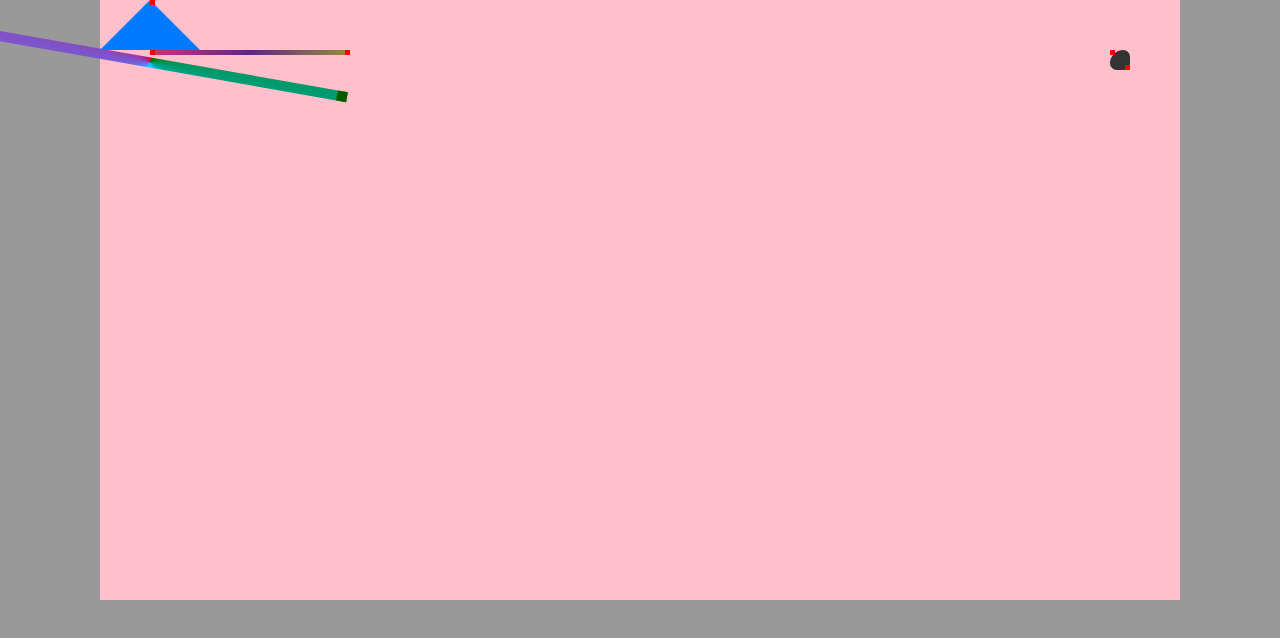
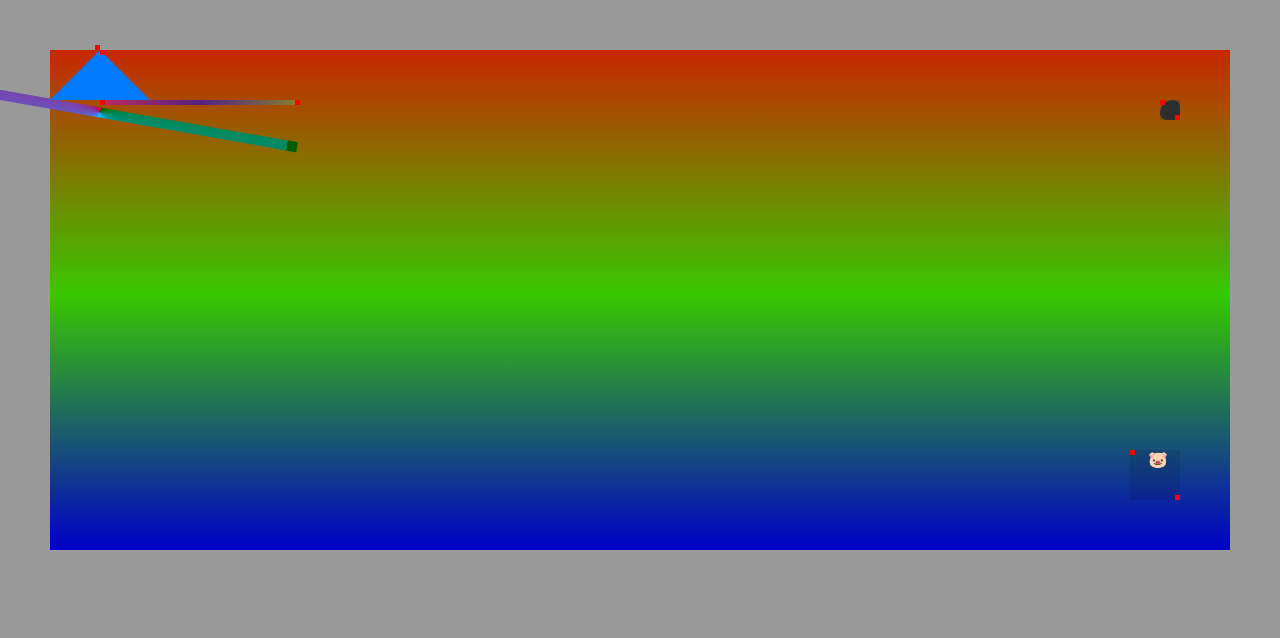
Before and after one commit to tetsuo808/css_art, a website: page index.html in a window 1280 px wide. Drawn offline with nearby package versions, Linux system fonts and the light colour scheme; files that its build step writes are made by us from their sources.

Commit message:
gradients

```diff
--- a/css/style.scss
+++ b/css/style.scss
@@ -8,43 +8,40 @@ Notes #1......:
 @import "variables.scss";
 @import "mixins.scss";
 
+@keyframes AnimationName {
+0%{background-position:0% 50%}
+50%{background-position:100% 50%}
+100%{background-position:0% 50%}
+}
+
+
 /******************
 Layout**/
-* {padding:0;margin:0;border:0;}
+* {padding:0;margin:0;border:0;box-sizing:border-box;}
 
+body, html {height:100%;}
 body {
-font-family:helvetica,arial,sans-serif;
+font-family:helvetica,sans-serif;
 font-size:100%;
-//line-height:1.5;
 cursor:default;
+scroll-behavior:smooth;
+
+padding:50px;
 background-color:#999;
-
-scroll-behavior:smooth;
--webkit-font-smoothing:antialiased;
--moz-osx-font-smoothing:grayscale;
--webkit-text-size-adjust:100%;
--ms-text-size-adjust:100%;
 }
-.container {
-position:relative;
-width:1280px;
-margin:0 auto;
-text-align:left;
-background-color:rgba(0,0,0,0.1);
-}
-
-svg {border:1px solid red;}
-	/*make svg <img>s fluid in IE */
-	img.svg, object.svg {width:100%;}
 
 
 .canvas {
 //overflow:hidden;
 position:relative;
-width:1080px;height:600px;
-//width:100%;height:100%;
+//width:1080px;height:600px;
+width:100%;height:100%;max-height:500px;
 margin:0 auto;
 background-color:pink;
+background:conic-gradient(#f00,#0f0,#00f);
+background:linear-gradient(to right, rgba(200,40,0,1) 0%, rgba(56,200,0,1) 49%, rgba(0,0,200,1) 100%);
+background:linear-gradient(to bottom, rgba(200,40,0,1) 0%, rgba(56,200,0,1) 49%, rgba(0,0,200,1) 100%);
+
 
 	div {
 	position:absolute;
@@ -52,6 +49,7 @@ background-color:pink;
 		div {
 		position:relative;
 		width:100%;height:100%;
+		background-color:rgba(0,0,0,0.1);
 
 			&:before, &:after {
 			position:absolute;
@@ -89,6 +87,17 @@ background-color:pink;
 	width:20px;height:20px;
 	background-color:#333;
 	border-radius:20px 10px 50%;
+	}
+	.a005 {
+	display:block;
+	bottom:50px;right:50px;
+	width:50px;height:50px;
+
+		&:after {
+		content:"🐷";
+		position:absolute;
+		top:0;left:calc(50% - 7px);
+		}
 	}
 }
 
--- a/index.html
+++ b/index.html
@@ -46,6 +46,25 @@
 		<div class="a002"><div></div></div>
 		<div class="a003"><div></div></div>
 		<div class="a004"><div></div></div>
+		<div class="a005"><div></div></div>
+		<!--<div class="a006"><div></div></div>
+		<div class="a007"><div></div></div>
+		<div class="a008"><div></div></div>
+		<div class="a009"><div></div></div>
+		<div class="a010"><div></div></div>
+
+		<div class="a011"><div></div></div>
+		<div class="a012"><div></div></div>
+		<div class="a013"><div></div></div>
+		<div class="a014"><div></div></div>
+		<div class="a015"><div></div></div>
+		<div class="a016"><div></div></div>
+		<div class="a017"><div></div></div>
+		<div class="a018"><div></div></div>
+		<div class="a019"><div></div></div>
+		<div class="a020"><div></div></div>-->
+
+
 	</div>
 </body>
 </html>
```
Also changed, not shown: css/dist/style.css, css/style.css, js/dist/production.js, js/dist/production.min.js, 2 other files.
